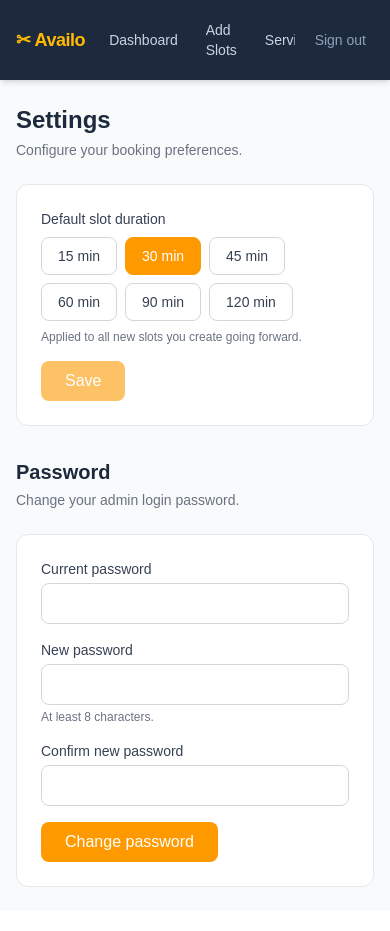
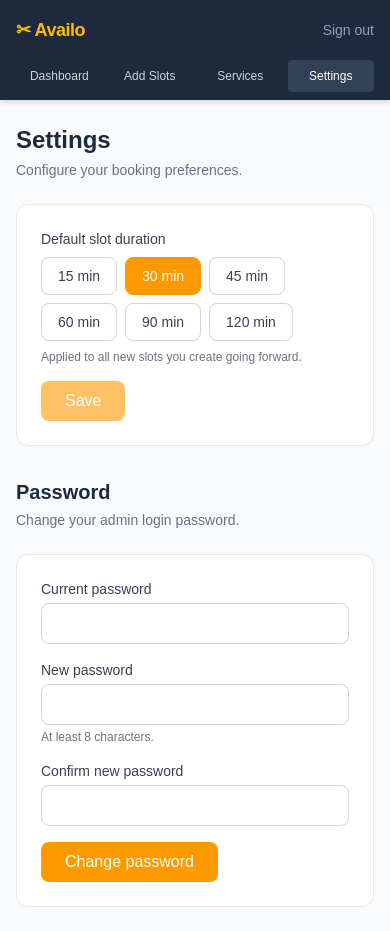
Before and after one commit to migghosty/availo, a Next.js app in the folder frontend/: page /admin/settings in a window 390 px wide. Built offline with nearby package versions, Linux system fonts and the light colour scheme; no server answers; the database is empty.

Commit message:
make it more phone friendly

```diff
--- a/frontend/components/AdminNav.tsx
+++ b/frontend/components/AdminNav.tsx
@@ -4,46 +4,54 @@ import Link from "next/link";
 import { usePathname } from "next/navigation";
 import { signOut } from "next-auth/react";
 
+const NAV_ITEMS = [
+  { href: "/admin/dashboard", label: "Dashboard" },
+  { href: "/admin/slots/new", label: "Add Slots" },
+  { href: "/admin/services", label: "Services" },
+  { href: "/admin/settings", label: "Settings" },
+];
+
 export function AdminNav() {
   const pathname = usePathname();
 
-  function navItem(href: string, label: string) {
-    const active = pathname === href || pathname.startsWith(href + "/");
-    return (
-      <Link
-        href={href}
-        className={`text-sm px-3 py-2 rounded transition-colors ${
-          active
-            ? "bg-slate-700 text-white"
-            : "text-slate-300 hover:text-white hover:bg-slate-700"
-        }`}
-      >
-        {label}
-      </Link>
-    );
+  function isActive(href: string) {
+    return pathname === href || pathname.startsWith(href + "/");
   }
 
   return (
     <nav className="bg-slate-800 text-white shadow-md">
-      <div className="max-w-5xl mx-auto px-4 py-3 flex flex-wrap items-center gap-x-3 gap-y-2">
-        <Link
-          href="/admin/dashboard"
-          className="font-bold text-amber-400 text-lg tracking-tight flex-none"
-        >
-          ✂ Availo
-        </Link>
-        <div className="flex items-center gap-1 flex-1 overflow-x-auto">
-          {navItem("/admin/dashboard", "Dashboard")}
-          {navItem("/admin/slots/new", "Add Slots")}
-          {navItem("/admin/services", "Services")}
-          {navItem("/admin/settings", "Settings")}
+      <div className="max-w-5xl mx-auto px-4">
+        <div className="flex items-center justify-between py-3">
+          <Link
+            href="/admin/dashboard"
+            className="font-bold text-amber-400 text-lg tracking-tight"
+          >
+            ✂ Availo
+          </Link>
+          <button
+            onClick={() => signOut({ callbackUrl: "/admin/login" })}
+            className="text-sm text-slate-400 hover:text-white transition-colors px-2 py-2 -mr-2"
+          >
+            Sign out
+          </button>
         </div>
-        <button
-          onClick={() => signOut({ callbackUrl: "/admin/login" })}
-          className="text-sm text-slate-400 hover:text-white transition-colors flex-none px-2 py-2"
-        >
-          Sign out
-        </button>
+
+        {/* Nav links: even grid on phones so nothing gets cut off, inline pills from sm: up */}
+        <div className="grid grid-cols-4 gap-1 pb-2 sm:flex sm:gap-1 sm:pb-3 sm:-mt-1">
+          {NAV_ITEMS.map((item) => (
+            <Link
+              key={item.href}
+              href={item.href}
+              className={`text-center sm:text-left text-xs sm:text-sm whitespace-nowrap px-1 sm:px-3 py-2 rounded transition-colors ${
+                isActive(item.href)
+                  ? "bg-slate-700 text-white"
+                  : "text-slate-300 hover:text-white hover:bg-slate-700"
+              }`}
+            >
+              {item.label}
+            </Link>
+          ))}
+        </div>
       </div>
     </nav>
   );
--- a/frontend/components/CreateServiceForm.tsx
+++ b/frontend/components/CreateServiceForm.tsx
@@ -37,8 +37,8 @@ export function CreateServiceForm() {
 
   return (
     <form onSubmit={handleSubmit} className="space-y-4">
-      <div className="flex gap-3">
-        <div className="w-16">
+      <div className="flex flex-col sm:flex-row gap-3">
+        <div className="sm:w-16">
           <label className="block text-sm font-medium text-gray-700 mb-1">Icon</label>
           <input
             type="text"
@@ -46,7 +46,7 @@ export function CreateServiceForm() {
             onChange={(e) => setEmoji(e.target.value)}
             placeholder="✂️"
             maxLength={8}
-            className="w-full border border-gray-300 rounded-lg px-3 py-2 text-sm text-center focus:outline-none focus:ring-2 focus:ring-amber-500"
+            className="w-full border border-gray-300 rounded-lg px-3 py-2.5 sm:py-2 text-sm text-center focus:outline-none focus:ring-2 focus:ring-amber-500"
           />
         </div>
         <div className="flex-1">
@@ -58,10 +58,10 @@ export function CreateServiceForm() {
             placeholder="Haircut"
             required
             maxLength={60}
-            className="w-full border border-gray-300 rounded-lg px-3 py-2 text-sm focus:outline-none focus:ring-2 focus:ring-amber-500"
+            className="w-full border border-gray-300 rounded-lg px-3 py-2.5 sm:py-2 text-sm focus:outline-none focus:ring-2 focus:ring-amber-500"
           />
         </div>
-        <div className="w-28">
+        <div className="sm:w-28">
           <label className="block text-sm font-medium text-gray-700 mb-1">Price ($)</label>
           <input
             type="number"
@@ -71,7 +71,7 @@ export function CreateServiceForm() {
             min="0"
             step="0.01"
             required
-            className="w-full border border-gray-300 rounded-lg px-3 py-2 text-sm focus:outline-none focus:ring-2 focus:ring-amber-500"
+            className="w-full border border-gray-300 rounded-lg px-3 py-2.5 sm:py-2 text-sm focus:outline-none focus:ring-2 focus:ring-amber-500"
           />
         </div>
       </div>
--- a/frontend/components/ServiceListItem.tsx
+++ b/frontend/components/ServiceListItem.tsx
@@ -59,19 +59,19 @@ export function ServiceListItem({ service }: { service: Service }) {
     return (
       <form
         onSubmit={handleSave}
-        className="flex flex-wrap items-end gap-3 px-5 py-4 sm:px-6 bg-amber-50/50"
+        className="flex flex-col sm:flex-row sm:flex-wrap sm:items-end gap-3 px-5 py-4 sm:px-6 bg-amber-50/50"
       >
-        <div className="w-16">
+        <div className="sm:w-16">
           <label className="block text-xs font-medium text-gray-500 mb-1">Icon</label>
           <input
             type="text"
             value={emoji}
             onChange={(e) => setEmoji(e.target.value)}
             maxLength={8}
-            className="w-full border border-gray-300 rounded-lg px-3 py-2 text-sm text-center focus:outline-none focus:ring-2 focus:ring-amber-500"
+            className="w-full border border-gray-300 rounded-lg px-3 py-2.5 sm:py-2 text-sm text-center focus:outline-none focus:ring-2 focus:ring-amber-500"
           />
         </div>
-        <div className="flex-1 min-w-[8rem]">
+        <div className="flex-1 sm:min-w-[8rem]">
           <label className="block text-xs font-medium text-gray-500 mb-1">Name</label>
           <input
             type="text"
@@ -79,10 +79,10 @@ export function ServiceListItem({ service }: { service: Service }) {
             onChange={(e) => setName(e.target.value)}
             required
             maxLength={60}
-            className="w-full border border-gray-300 rounded-lg px-3 py-2 text-sm focus:outline-none focus:ring-2 focus:ring-amber-500"
+            className="w-full border border-gray-300 rounded-lg px-3 py-2.5 sm:py-2 text-sm focus:outline-none focus:ring-2 focus:ring-amber-500"
           />
         </div>
-        <div className="w-28">
+        <div className="sm:w-28">
           <label className="block text-xs font-medium text-gray-500 mb-1">Price ($)</label>
           <input
             type="number"
@@ -91,21 +91,21 @@ export function ServiceListItem({ service }: { service: Service }) {
             min="0"
             step="0.01"
             required
-            className="w-full border border-gray-300 rounded-lg px-3 py-2 text-sm focus:outline-none focus:ring-2 focus:ring-amber-500"
+            className="w-full border border-gray-300 rounded-lg px-3 py-2.5 sm:py-2 text-sm focus:outline-none focus:ring-2 focus:ring-amber-500"
           />
         </div>
         <div className="flex gap-2">
           <button
             type="submit"
             disabled={saving}
-            className="bg-amber-500 hover:bg-amber-600 text-white text-sm font-medium px-4 py-2 rounded-lg transition-colors disabled:opacity-60"
+            className="flex-1 sm:flex-none bg-amber-500 hover:bg-amber-600 text-white text-sm font-medium px-4 py-2.5 sm:py-2 rounded-lg transition-colors disabled:opacity-60"
           >
             {saving ? "Saving…" : "Save"}
           </button>
           <button
             type="button"
             onClick={() => setEditing(false)}
-            className="text-sm text-gray-500 hover:text-gray-700 px-2 py-2"
+            className="text-sm text-gray-500 hover:text-gray-700 px-2 py-2.5 sm:py-2"
           >
             Cancel
           </button>
```
